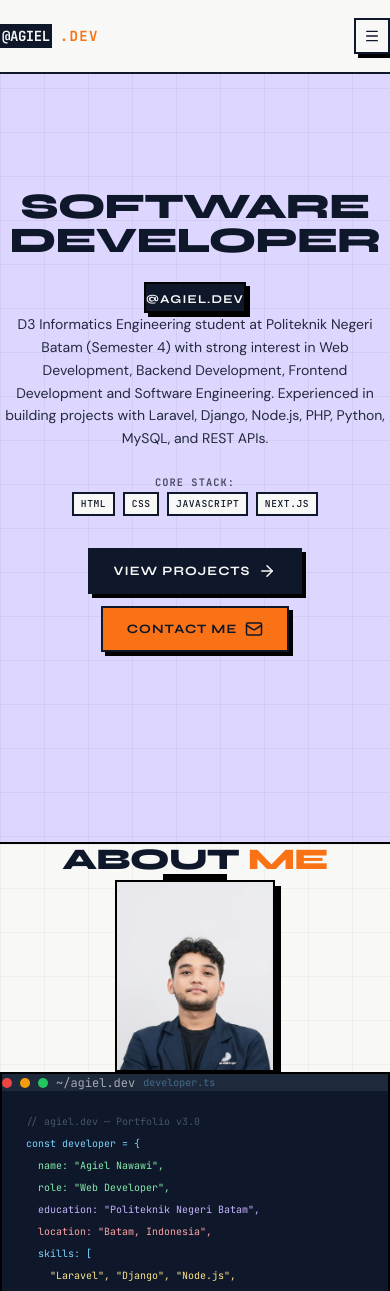
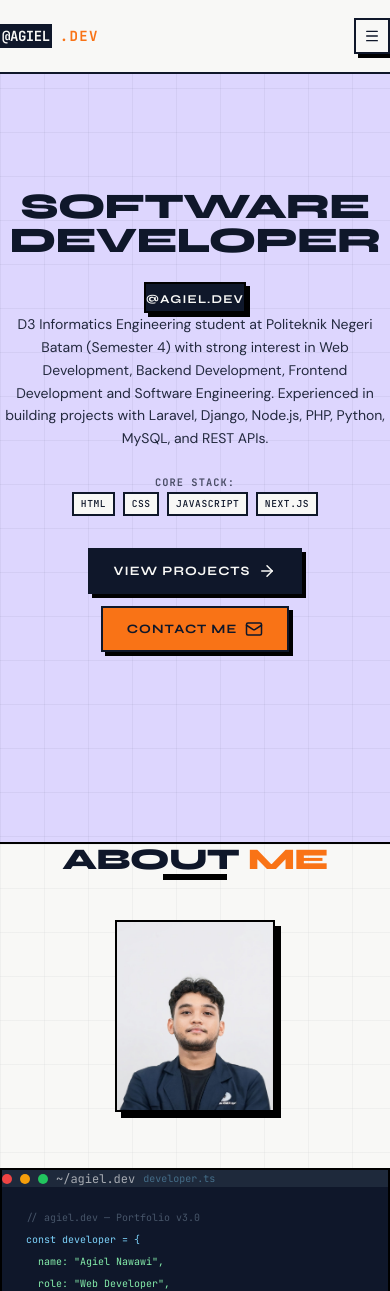
Before and after one commit to agielnawawi46/portofolio-v3, a React (Vite) app: page / in a window 390 px wide. Shown: the top 1291 px of the page. Built offline with nearby package versions, Linux system fonts and the light colour scheme.

Commit message:
fix: use explicit inline styles for margin on mobile photo to ensure it renders correctly

```diff
--- a/src/components/AboutSkillSection.tsx
+++ b/src/components/AboutSkillSection.tsx
@@ -79,7 +79,8 @@ export default function AboutSkillSection() {
             whileInView={{ opacity: 1, scale: 1 }}
             viewport={vp}
             transition={{ ...spring, delay: 0.1 }}
-            className="lg:hidden flex justify-center w-full mb-14"
+            className="lg:hidden flex justify-center w-full"
+            style={{ marginTop: '2.5rem', marginBottom: '3.5rem' }}
           >
             <div
               className="w-40 sm:w-48 border-2 border-black overflow-hidden"
```
